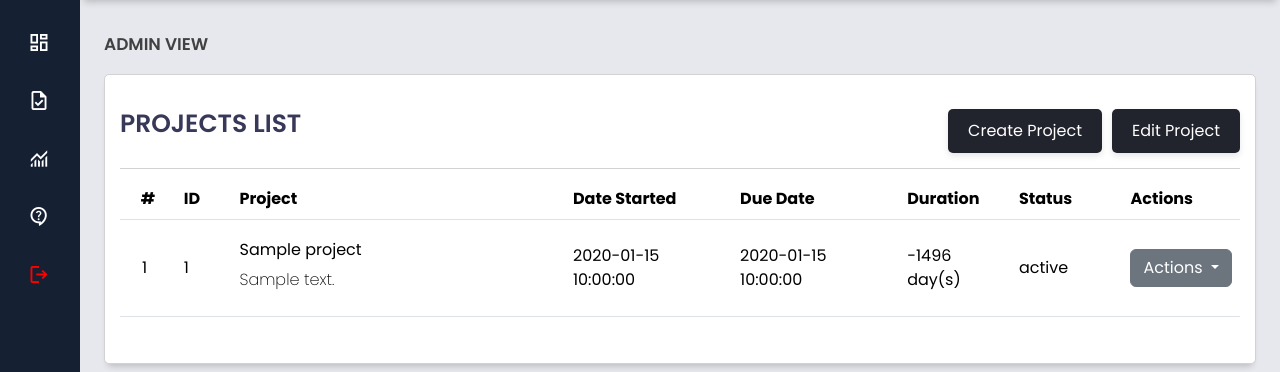
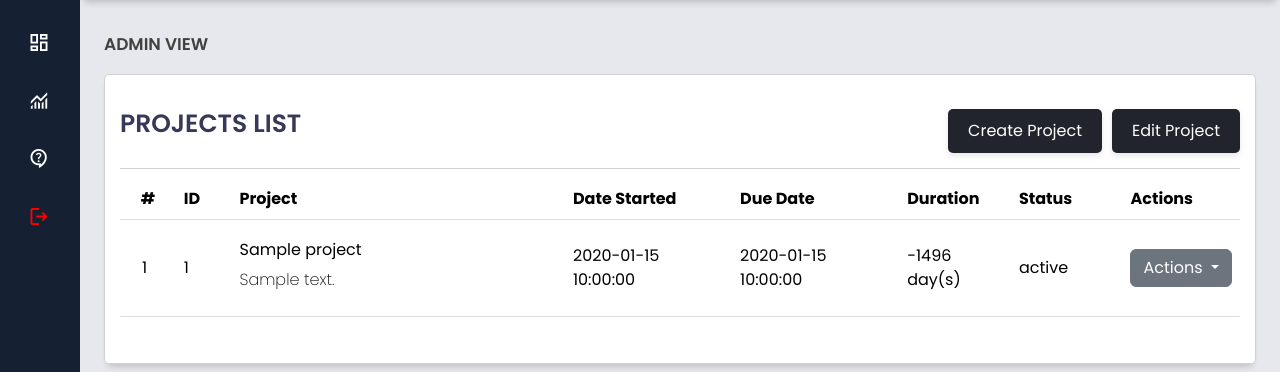
Before and after one commit to johnongit123/Team-Project-Stage-1, a PHP site: page /Music/admin/project.php in a window 1280 px wide. Shown: the part 70-442 px from the top of the page. Run offline with PHP 8.4, Linux system fonts and the light colour scheme; the visitor is signed in with stand-in values (Sample User, id 1); tables that the repository leaves empty or names only in its code hold one stand-in row (values such as "Sample post").

Commit message:
Update project.php

```diff
--- a/admin/project.php
+++ b/admin/project.php
@@ -61,13 +61,6 @@ require_once 'remove_employee_from_project.php';
                     <span class="material-symbols-outlined">dashboard</span>
                     <span class="text">Dashboard</span>
                     <span class="tooltip">Dashboard</span>
-                </a>
-            </li>
-            <li class="sidebar-list-item">
-                <a href="tasks.php">
-                    <span class="material-symbols-outlined">task</span>
-                    <span class="text">Tasks</span>
-                    <span class="tooltip">Tasks</span>
                 </a>
             </li>
             <li class="sidebar-list-item">
```
